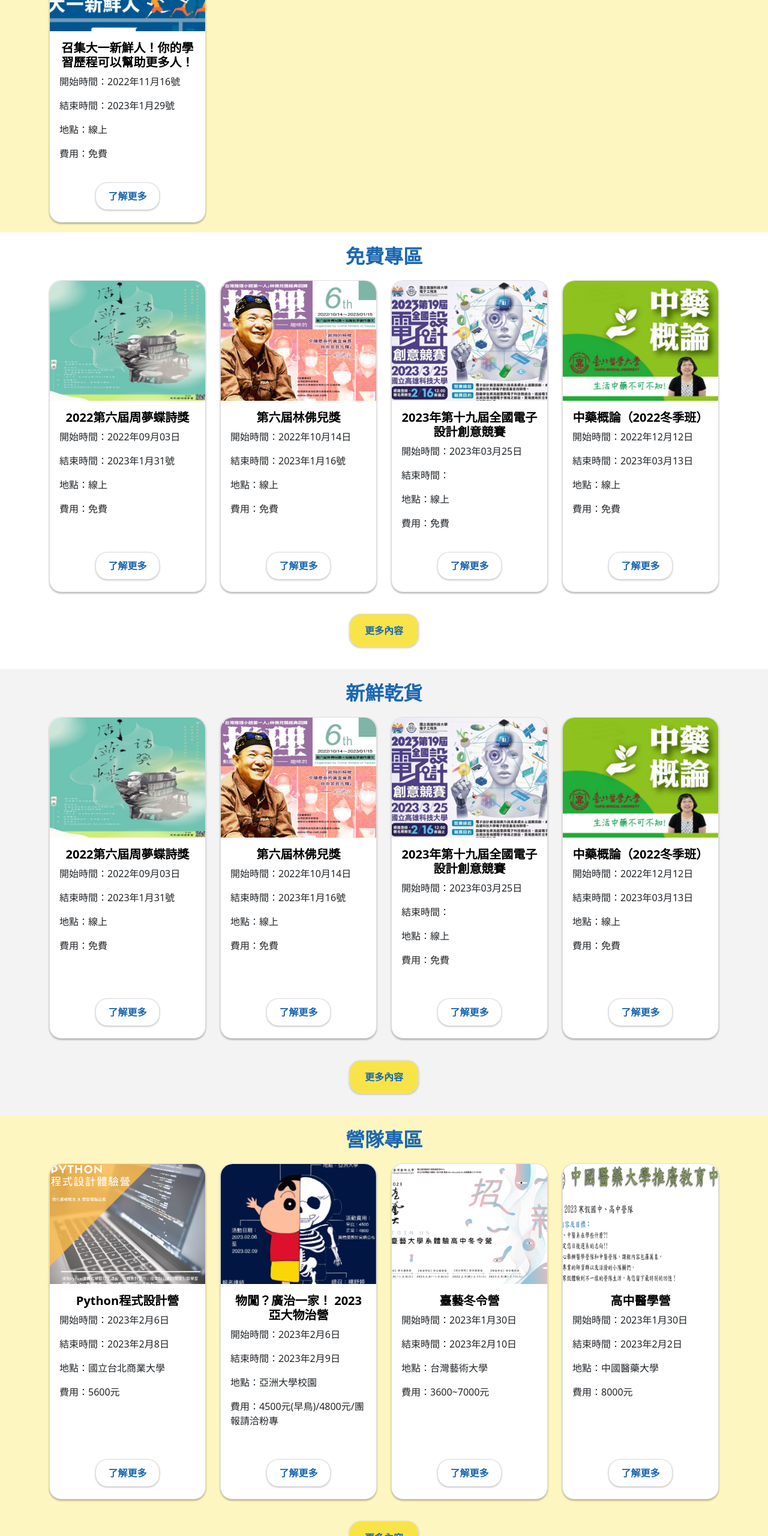
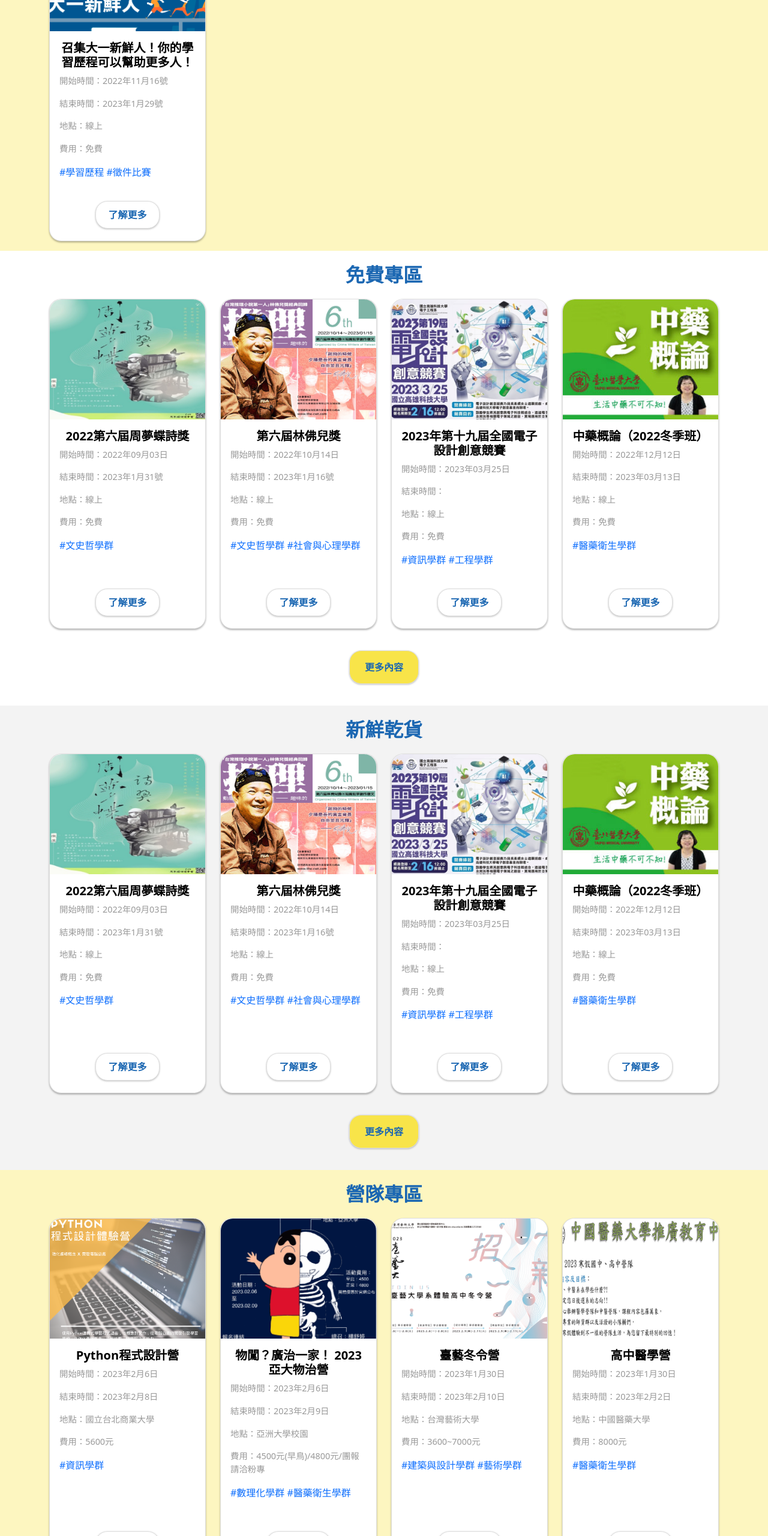
Before and after one commit to silvesterJHU/eport, a plain HTML site: page index.html in a window 1280 px wide. Shown: the part 2200-4760 px from the top of the page at 60% size. Drawn offline with nearby package versions, Linux system fonts and the light colour scheme.

Commit message:
新增Hashtag

```diff
--- a/JavaScript.js
+++ b/JavaScript.js
@@ -86,7 +86,7 @@ const app = Vue.createApp({
                     endTime: `2023年1月29號`,
                     location: "線上",
                     fee: "免費",
-                    hashtag: ["#學習歷程", "徵件比賽"]
+                    hashtag: ["#學習歷程 ", "#徵件比賽 "]
                 },
             ],
             showedPopular: [],
@@ -98,7 +98,7 @@ const app = Vue.createApp({
                     endTime: `2023年1月31號`,
                     location: "線上",
                     fee: "免費",
-                    hashtag: ["#文史哲學群"]
+                    hashtag: ["#文史哲學群 "]
                 },
                 {
                     imgPath: "./images/free/第六屆林佛兒獎.jpg",
@@ -107,7 +107,7 @@ const app = Vue.createApp({
                     endTime: `2023年1月16號`,
                     location: "線上",
                     fee: "免費",
-                    hashtag: ["#文史哲學群", "#社會與心理學群"]
+                    hashtag: ["#文史哲學群 ", "#社會與心理學群 "]
                 },
                 {
                     imgPath: "./images/free/2023年第十九屆全國電子設計創意競賽.jpeg",
@@ -116,7 +116,7 @@ const app = Vue.createApp({
                     endTime: ``,
                     location: "線上",
                     fee: "免費",
-                    hashtag: ["#資訊學群", "#工程學群"]
+                    hashtag: ["#資訊學群 ", "#工程學群 "]
                 },
                 {
                     imgPath: "./images/free/中藥概論.jpg",
@@ -125,7 +125,7 @@ const app = Vue.createApp({
                     endTime: `2023年03月13日`,
                     location: "線上",
                     fee: "免費",
-                    hashtag: ["#醫藥衛生學群"]
+                    hashtag: ["#醫藥衛生學群 "]
                 },
                 {
                     imgPath: "...",
@@ -146,7 +146,7 @@ const app = Vue.createApp({
                     endTime: `2023年2月8日`,
                     location: "國立台北商業大學",
                     fee: "5600元",
-                    hashtag: ["#資訊學群"]
+                    hashtag: ["#資訊學群 "]
                 },
                 {
                     imgPath: "./images/campEvents/shinchan.png",
@@ -155,7 +155,7 @@ const app = Vue.createApp({
                     endTime: `2023年2月9日`,
                     location: "亞洲大學校園",
                     fee: "4500元(早鳥)/4800元/團報請洽粉專",
-                    hashtag: ["#數理化學群", "#醫藥衛生學群"]
+                    hashtag: ["#數理化學群 ", "#醫藥衛生學群 "]
                 },
                 {
                     imgPath: "./images/campEvents/winterCamp.jpg",
@@ -164,7 +164,7 @@ const app = Vue.createApp({
                     endTime: `2023年2月10日`,
                     location: "台灣藝術大學",
                     fee: "3600~7000元",
-                    hashtag: ["#建築與設計學群", "#藝術學群"]
+                    hashtag: ["#建築與設計學群 ", "#藝術學群 "]
                 },
                 {
                     imgPath: "./images/campEvents/medicalWinterCamp.jpg",
@@ -173,7 +173,7 @@ const app = Vue.createApp({
                     endTime: `2023年2月2日`,
                     location: "中國醫藥大學",
                     fee: "8000元",
-                    hashtag: ["#醫藥衛生學群"]
+                    hashtag: ["#醫藥衛生學群 "]
                 },
                 {
                     imgPath: "...",
--- a/index.html
+++ b/index.html
@@ -229,7 +229,7 @@
             <div class="container">
                 <div class="text-center title">熱門推薦</div>
                 <div class="row">
-                    <div data-aos="zoom-in-up" class="col-12 col-md-6 col-lg-3 mt-3" v-for="item in showedPopular"
+                    <div data-aos="zoom-in-up" class="col-12 col-md-6 col-lg-3 mt-3" v-for="(item,index) in showedPopular"
                         :key="item.title">
                         <div class="card ms-auto cardstyle me-auto w-100" style="width: 18rem;">
                             <a href="#"><img :src="item.imgPath" class="card-img-top" :alt="item.title"></a>
@@ -239,6 +239,7 @@
                                 <p class="card-text">結束時間：{{item.endTime}}</p>
                                 <p class="card-text">地點：{{item.location}}</p>
                                 <p class="card-text">費用：{{item.fee}}</p>
+                                <a href="#" class="hashtag" v-for="item in popular[index].hashtag">{{item}}</a>
                             </div>
                             <div class="text-center">
                                 <button class="understandMoreButton">了解更多</button>
@@ -257,7 +258,7 @@
             <div class="container">
                 <div class="text-center title">免費專區</div>
                 <div class="row">
-                    <div data-aos="zoom-in-up" class="col-12 col-md-6 col-lg-3 mt-3" v-for="item in showedFreeStuff"
+                    <div data-aos="zoom-in-up" class="col-12 col-md-6 col-lg-3 mt-3" v-for="(item,index) in showedFreeStuff"
                         :key="item.title">
                         <div class="card ms-auto me-auto cardstyle w-100" style="width: 18rem;">
                             <a href="#"><img :src="item.imgPath" class="card-img-top" :alt="item.title"></a>
@@ -267,6 +268,7 @@
                                 <p class="card-text">結束時間：{{item.endTime}}</p>
                                 <p class="card-text">地點：{{item.location}}</p>
                                 <p class="card-text">費用：{{item.fee}}</p>
+                                <a href="#" class="hashtag" v-for="item in freeStuff[index].hashtag">{{item}}</a>
                             </div>
                             <div class="text-center">
                                 <button class="understandMoreButton">了解更多</button>
@@ -285,7 +287,7 @@
             <div class="container">
                 <div class="text-center title">新鮮乾貨</div>
                 <div class="row">
-                    <div data-aos="zoom-in-up" class="col-12 col-md-6 col-lg-3 mt-3" v-for="item in showedFreeStuff"
+                    <div data-aos="zoom-in-up" class="col-12 col-md-6 col-lg-3 mt-3" v-for="(item,index) in showedFreeStuff"
                         :key="item.title">
                         <div class="card ms-auto me-auto cardstyle w-100" style="width: 18rem;">
                             <a href="#"><img :src="item.imgPath" class="card-img-top" :alt="item.title"></a>
@@ -295,6 +297,7 @@
                                 <p class="card-text">結束時間：{{item.endTime}}</p>
                                 <p class="card-text">地點：{{item.location}}</p>
                                 <p class="card-text">費用：{{item.fee}}</p>
+                                <a href="#" class="hashtag" v-for="item in freeStuff[index].hashtag">{{item}}</a>
                             </div>
                             <div class="text-center mt-3">
                                 <button class="understandMoreButton">了解更多</button>
@@ -313,7 +316,7 @@
             <div class="container">
                 <div class="text-center title">營隊專區</div>
                 <div class="row">
-                    <div data-aos="zoom-in-up" class="col-12 col-md-6 col-lg-3 mt-3" v-for="item in showedcampEvents"
+                    <div data-aos="zoom-in-up" class="col-12 col-md-6 col-lg-3 mt-3" v-for="(item,index) in showedcampEvents"
                         :key="item.title">
                         <div class="card ms-auto me-auto cardstyle w-100" style="width: 18rem;">
                             <a href="#"><img :src="item.imgPath" class="card-img-top" :alt="item.title"></a>
@@ -323,6 +326,7 @@
                                 <p class="card-text">結束時間：{{item.endTime}}</p>
                                 <p class="card-text">地點：{{item.location}}</p>
                                 <p class="card-text">費用：{{item.fee}}</p>
+                                <a href="#" class="hashtag" v-for="item in campEvents[index].hashtag">{{item}}</a>
                             </div>
                             <div class="text-center mt-3">
                                 <button class="understandMoreButton">了解更多</button>
@@ -342,7 +346,7 @@
                 <div class="text-center title">精選活動</div>
                 <div class="row">
                     <div data-aos="zoom-in-up" class="col-12 col-md-6 col-lg-3 mt-3"
-                        v-for="item in showedFeaturedEvents" :key="item.title">
+                        v-for="(item,index) in showedFeaturedEvents" :key="item.title">
                         <div class="card ms-auto me-auto cardstyle w-100" style="width: 18rem;">
                             <a href="#"><img :src="item.imgPath" class="card-img-top" :alt="item.title"></a>
                             <div class="card-body">
@@ -351,6 +355,7 @@
                                 <p class="card-text">結束時間：{{item.endTime}}</p>
                                 <p class="card-text">地點：{{item.location}}</p>
                                 <p class="card-text">費用：{{item.fee}}</p>
+                                <a href="#" class="hashtag" v-for="item in featuredEvents[index].hashtag">{{item}}</a>
                             </div>
                             <div class="text-center mt-3">
                                 <button class="understandMoreButton">了解更多</button>
--- a/style.css
+++ b/style.css
@@ -125,8 +125,8 @@ a{
 }
 
 .userImgArea img{
-    width: 50px;
-    height: 50px;
+    width: 30px;
+    height: 30px;
     border-radius: 100%;
 }
 
@@ -282,6 +282,19 @@ a{
     transition: .3s;
 }
 
+.cardstyle p{
+    color: #999;
+    font-size: 0.9rem;
+}
+
+.hashtag{
+    text-decoration: none;
+}
+
+.hashtag:hover{
+    text-decoration: underline;
+}
+
 .cardstyle:hover{
     transform: scale(1.05);
     box-shadow: 0px 2px 10px rgba(0, 0, 0, 30%);
```
